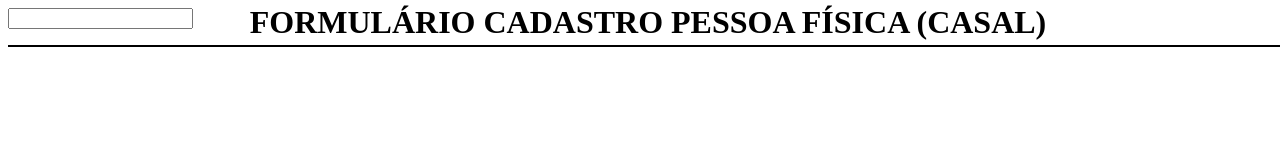
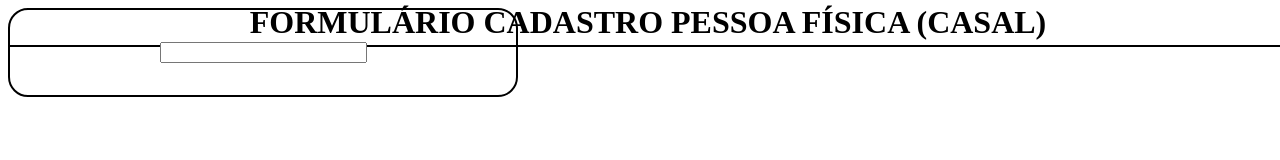
Before and after one commit to joao-henning/trabalho2trimestre, a plain HTML site: page index.html in a window 1280 px wide. Drawn offline with Linux system fonts and the light colour scheme.

Commit message:
posiçao

```diff
--- a/css/style.css
+++ b/css/style.css
@@ -13,3 +13,27 @@ header{
     justify-content: center;
     align-items: center;
 }
+
+main{
+    display: flex;
+    flex-direction: column;
+    justify-content: center;
+    align-items: center;
+    border: 2px solid var(--text-color);
+    border-radius: 20px;
+    padding: 2rem;
+    width: 35%;
+}
+
+form{
+    display: flex;
+    flex-direction: column;
+    justify-content: center;
+    align-items: center;
+    width: 45%;
+}
+
+input{
+    width: 100%;
+    position: relative;
+}
```
